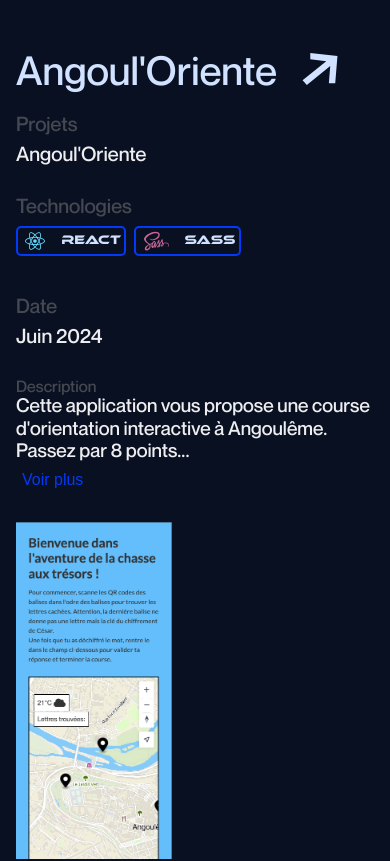
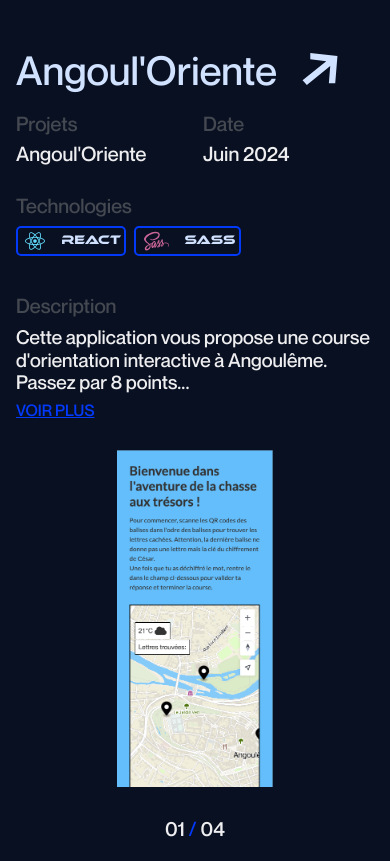
Before and after one commit to MuuvaY/portfolio2, a React (Vite) app: page / in a window 390 px wide. Shown: the part 4110-4971 px from the top of the page. Built offline with nearby package versions, Linux system fonts and the light colour scheme.

Commit message:
Responsive

```diff
--- a/src/components/Carrousel.jsx
+++ b/src/components/Carrousel.jsx
@@ -229,6 +229,10 @@ function Carrousel() {
                 </a>
               </div>
               <div className="carrousel__item">
+                <p className="carrousel__label">Date</p>
+                <p className="carrousel__date">{slides[currentSlide].annee}</p>
+              </div>
+              <div className="carrousel__item">
                 <p className="carrousel__label">
                   {" "}
                   {translations[language].technologies}
@@ -253,31 +257,29 @@ function Carrousel() {
                   ))}
                 </div>
               </div>
-              <div className="carrousel__item">
-                <p className="carrousel__label">Date</p>
-                <p className="carrousel__date">{slides[currentSlide].annee}</p>
             </div>
-            </div>
-            <div>
-              <p className="carrousel__label">Description</p>
+            <div className="carrousel__item-description">
+              <p className="carrousel__label-description">Description</p>
               <p className="carrousel__description">{renderDescription()}</p>
               {translations[language][slides[currentSlide].contentKey].length >
                 MAX_DESCRIPTION_LENGTH && (
-                <button
+                <a
                   onClick={handleToggleDescription}
                   className="carrousel__see-more"
                 >
                   {showFullDescription ? "Voir moins" : "Voir plus"}
-                </button>
+                </a>
               )}
             </div>
           </div>
+          <div className="carrousel__img-wrapper">
             <div className="carrousel__img-container">
               <img
                 src={slides[currentSlide].img}
                 alt={slides[currentSlide].nom}
                 className="carrousel__img"
               />
+            </div>
           </div>
           <button onClick={nextSlide} className="carrousel__button">
             <svg
--- a/src/scss/blocs/carrousel.scss
+++ b/src/scss/blocs/carrousel.scss
@@ -384,7 +384,7 @@
 
     @include for-phone-only {
       margin-bottom: 1rem;
-      // flex: 1 1 30%;
+      flex: 1 1 30%;
       min-width: 150px;
     }
   }
@@ -436,12 +436,15 @@
       margin-bottom: 0.5rem;
     }
   }
-
+  &__img-wrapper {
+    display: flex;
+    justify-content: space-evenly;
+  }
   &__img-container {
     @include for-phone-only {
-      width: 100%;
+      // width: 100%;
       margin-bottom: 2rem;
-      width: 80vw;
+      // width: 80vw;
       height: 40vh;
     }
   }
@@ -480,6 +483,8 @@
     cursor: pointer;
     font-size: 1rem;
     margin-top: 0.5rem;
+    text-transform: uppercase;
+    text-decoration: underline;
 
     @include for-phone-only {
       display: block;
@@ -487,6 +492,15 @@
     @include for-tablet-landscape-up {
       display: none;
     }
+  }
+  &__item-description {
+    font-size: 1.25rem;
+  }
+  &__label-description {
+    margin-bottom: 0.5em;
+    color: grey;
+    opacity: 50%;
+    // grid-row-gap: 0.5em;
   }
 }
 
```
Lines whose indentation alone changed are shown as unchanged.
